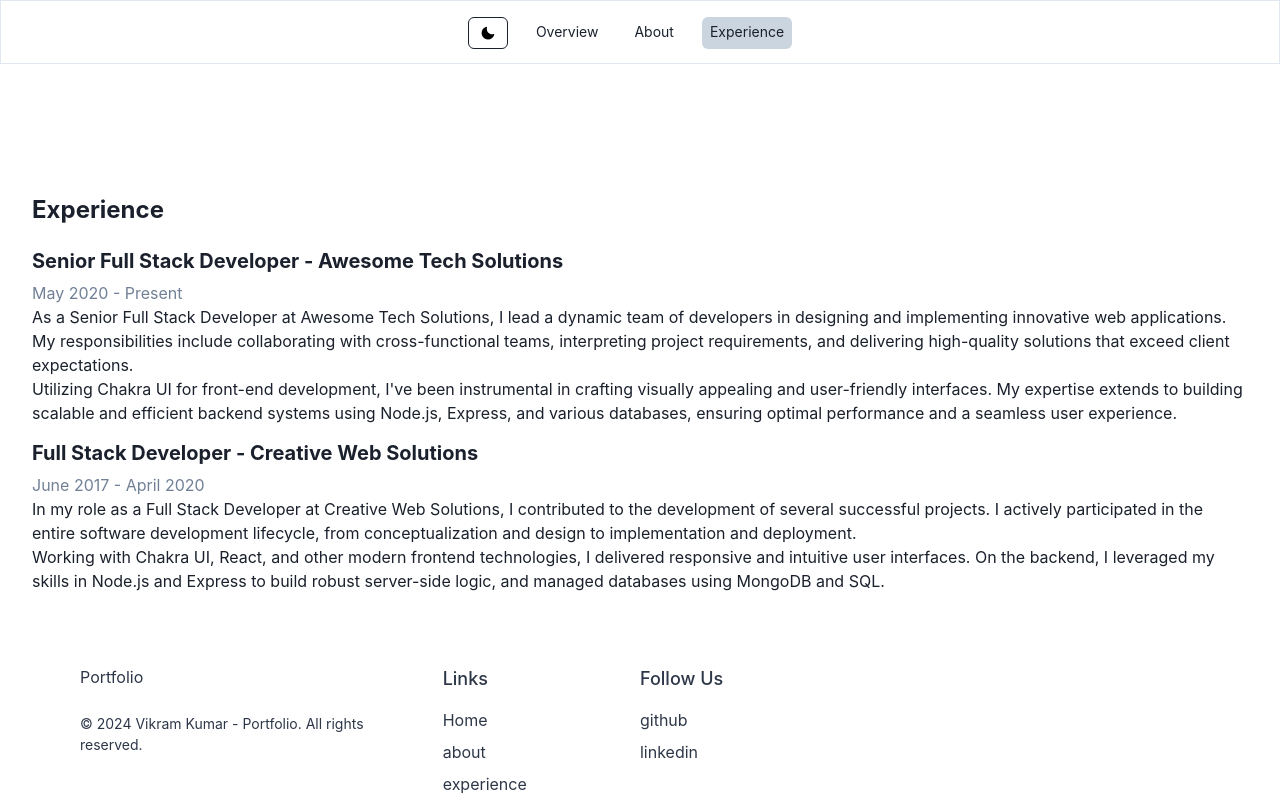
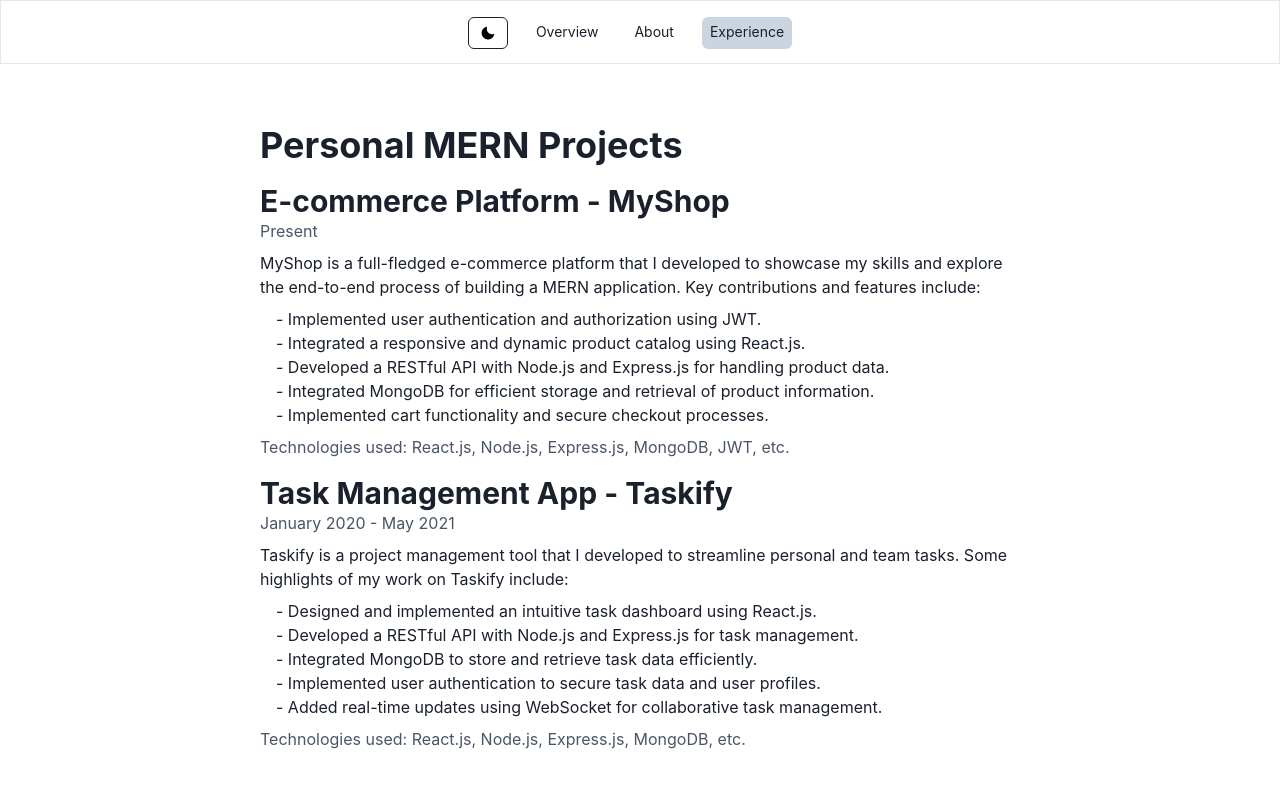
Before and after one commit to vikrammail/nextjs-portfolio, a Next.js app: page /exp in a window 1280 px wide. Shown: the top 800 px of the page. Built offline with nearby package versions, Linux system fonts and the light colour scheme.

Commit message:
Update page.js

```diff
--- a/src/app/exp/page.js
+++ b/src/app/exp/page.js
@@ -1,42 +1,64 @@
-"use client"
-import { Box, Heading, Text, VStack } from '@chakra-ui/react';
+import React from "react";
+import {  Box, Heading, Text, Badge } from "@chakra-ui/react";
 
-const Experience = () => {
+const OwnProjectsExperience = () => {
   return (
-    <Box p="8">
-      <Heading as="h2" mb="6" fontSize="2xl" mt={100}>
-        Experience
-      </Heading>
+    <>
+      <Box maxW="800px" mx="auto" mt={10} p={5}>
+        <Heading as="h2" size="xl" mb={4}>
+          Personal MERN Projects
+        </Heading>
 
-      <VStack align="start" spacing="4">
-        <Box>
-          <Heading as="h3" fontSize="xl" mb="2">
-            Senior Full Stack Developer - Awesome Tech Solutions
+        <Box mb={4}>
+          <Heading as="h3" size="lg">
+            E-commerce Platform - MyShop
           </Heading>
-          <Text color="gray.500">May 2020 - Present</Text>
-          <Text>
-            As a Senior Full Stack Developer at Awesome Tech Solutions, I lead a dynamic team of developers in designing and implementing innovative web applications. My responsibilities include collaborating with cross-functional teams, interpreting project requirements, and delivering high-quality solutions that exceed client expectations.
+          <Text fontSize="md" color="gray.600" mb={2}>
+             Present
           </Text>
-          <Text>
-            Utilizing Chakra UI for front-end development, I've been instrumental in crafting visually appealing and user-friendly interfaces. My expertise extends to building scalable and efficient backend systems using Node.js, Express, and various databases, ensuring optimal performance and a seamless user experience.
+          <Text fontSize="md">
+            MyShop is a full-fledged e-commerce platform that I developed to showcase my skills and explore the end-to-end process of building a MERN application. Key contributions and features include:
           </Text>
+          <Box ml={4} mt={2}>
+            <Text>- Implemented user authentication and authorization using JWT.</Text>
+            <Text>- Integrated a responsive and dynamic product catalog using React.js.</Text>
+            <Text>- Developed a RESTful API with Node.js and Express.js for handling product data.</Text>
+            <Text>- Integrated MongoDB for efficient storage and retrieval of product information.</Text>
+            <Text>- Implemented cart functionality and secure checkout processes.</Text>
+          </Box>
+          <Box mt={2}>
+            <Text fontSize="md" color="gray.600">
+              Technologies used: React.js, Node.js, Express.js, MongoDB, JWT, etc.
+            </Text>
+          </Box>
         </Box>
 
-        <Box>
-          <Heading as="h3" fontSize="xl" mb="2">
-            Full Stack Developer - Creative Web Solutions
+        <Box mb={4}>
+          <Heading as="h3" size="lg">
+            Task Management App - Taskify
           </Heading>
-          <Text color="gray.500">June 2017 - April 2020</Text>
-          <Text>
-            In my role as a Full Stack Developer at Creative Web Solutions, I contributed to the development of several successful projects. I actively participated in the entire software development lifecycle, from conceptualization and design to implementation and deployment.
+          <Text fontSize="md" color="gray.600" mb={2}>
+            January 2020 - May 2021
           </Text>
-          <Text>
-            Working with Chakra UI, React, and other modern frontend technologies, I delivered responsive and intuitive user interfaces. On the backend, I leveraged my skills in Node.js and Express to build robust server-side logic, and managed databases using MongoDB and SQL.
+          <Text fontSize="md">
+            Taskify is a project management tool that I developed to streamline personal and team tasks. Some highlights of my work on Taskify include:
           </Text>
+          <Box ml={4} mt={2}>
+            <Text>- Designed and implemented an intuitive task dashboard using React.js.</Text>
+            <Text>- Developed a RESTful API with Node.js and Express.js for task management.</Text>
+            <Text>- Integrated MongoDB to store and retrieve task data efficiently.</Text>
+            <Text>- Implemented user authentication to secure task data and user profiles.</Text>
+            <Text>- Added real-time updates using WebSocket for collaborative task management.</Text>
+          </Box>
+          <Box mt={2}>
+            <Text fontSize="md" color="gray.600">
+              Technologies used: React.js, Node.js, Express.js, MongoDB,  etc.
+            </Text>
+          </Box>
         </Box>
-      </VStack>
-    </Box>
+      </Box>
+    </>
   );
 };
 
-export default Experience;
+export default OwnProjectsExperience;
```
